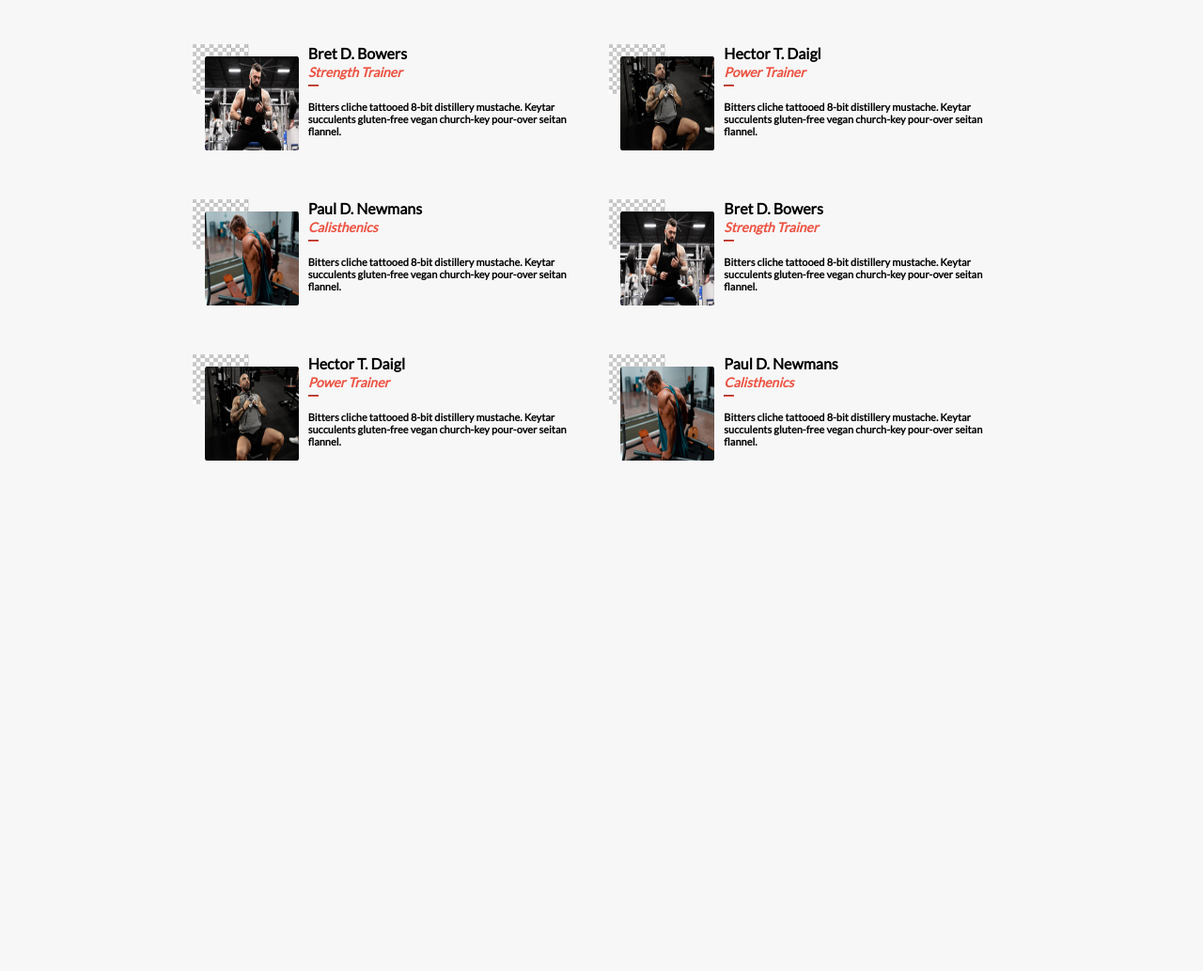
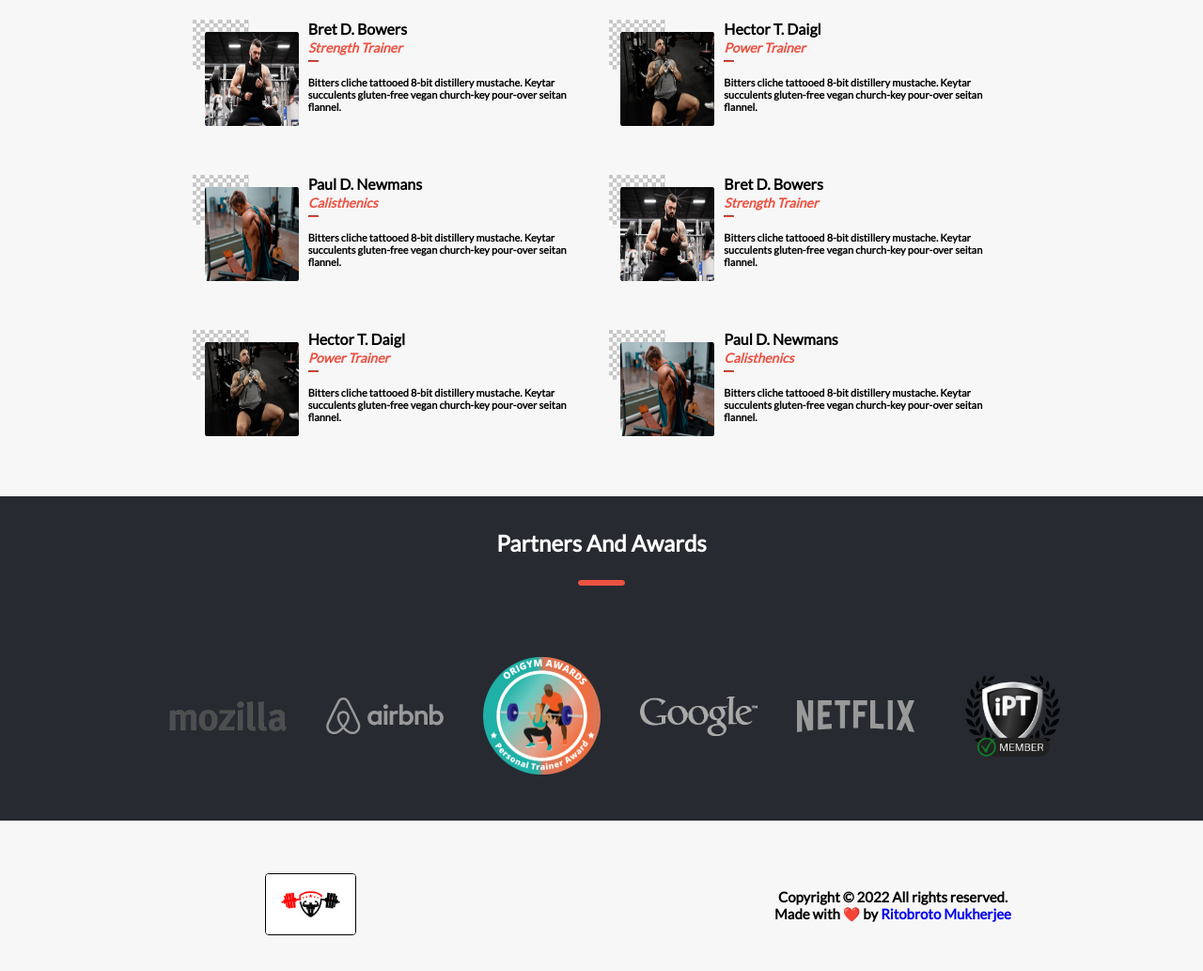
Before and after one commit to RitobrotoMukherjee/capstone-one-fitness, a website: page pages/index.html in a window 1280 px wide. Shown: the part 1592-2625 px from the top of the page at 94% size. Before the commit the page ends 2166 px from the top, so only its background shows below. Drawn offline with Linux system fonts and the light colour scheme; a web font is replaced by a local one.

Commit message:
Add home screen full responsive design except the menu

```diff
--- a/css/style.css
+++ b/css/style.css
@@ -76,7 +76,7 @@ a {
 }
 
 .main-home {
-    padding: 0px 20px;
+  padding: 0 20px;
 }
 
 .intro-paragraph {
@@ -96,7 +96,6 @@ a {
   margin: 0;
   background-image: url(../assets/background/heading-background.jpg);
   background-size: 150px;
-    background-clip: text;
   -webkit-text-fill-color: transparent;
   -webkit-background-clip: text;
 }
@@ -224,15 +223,60 @@ a {
   font-style: italic;
   margin: 5px 0;
 }
+
 .trainer-desc hr {
   width: 3%;
   border-color: var(--text-orange);
   margin: 5px 0;
 }
+
 .about-trainer {
   font-weight: bold;
   font-size: 11px;
   margin: 15px 0;
+}
+
+.partner-section {
+  background: #272a31;
+  padding: 15px;
+}
+
+.partner-list {
+  display: flex;
+  align-items: center;
+  justify-content: center;
+  flex-wrap: wrap;
+}
+
+.partner-list-items {
+  flex: 0 1 85px;
+  margin: 10px 15px;
+}
+
+.partner-list-items img {
+  width: 85px;
+}
+
+footer {
+  display: flex;
+  justify-content: center;
+  align-items: center;
+  padding: 20px;
+  min-height: 100px;
+}
+
+.footer-items {
+  flex: 1 1 100px;
+}
+
+.footer-items img {
+  width: 95px;
+  border-radius: 4px;
+  border: 1px solid var(--black);
+}
+
+.copyright-paragraph {
+  font-size: 15px;
 }
 
 @media screen and (min-width: 768px) {
@@ -267,7 +311,7 @@ a {
   .class-items img {
     width: 60px;
     margin-top: 10%;
-        margin-bottom: 0
+    margin-bottom: 0;
   }
 
   .class-items h3 {
@@ -282,7 +326,7 @@ a {
   }
 
   #see-program-button {
-        padding: 0px;
+    padding: 0;
     background: 0;
     width: auto;
     text-decoration: underline;
@@ -296,4 +340,12 @@ a {
     grid-template-rows: 150px 150px 150px;
     margin: 25px 16%;
   }
+
+  .partner-list-items img {
+    width: 125px;
   }
+
+  .partner-list-items {
+    margin: 15px 21px;
+  }
+}
--- a/js/main.js
+++ b/js/main.js
@@ -0,0 +1,3 @@
+const showCopyrightYear = document.getElementById('current-year');
+
+showCopyrightYear.innerText = new Date().getFullYear();
--- a/pages/index.html
+++ b/pages/index.html
@@ -57,7 +57,7 @@
             </h2>
         </section>
         <section id="program" class="main-section program-section text-center ">
-            <h2 class="heading underline-heading white">Our Classes</h2>
+            <h2 class="underline-heading white">Our Classes</h2>
             <ul class="classes-list">
                 <li class="class-items">
                     <img src="../assets/icons/main-program/icons8-pullups.png" alt="pull-ups">
@@ -97,7 +97,8 @@
                         <span class="trainer-qualification">Strength Trainer</span>
                         <hr>
                         <p class="about-trainer">
-                            Bitters cliche tattooed 8-bit distillery mustache. Keytar succulents gluten-free vegan church-key pour-over seitan flannel.
+                            Bitters cliche tattooed 8-bit distillery mustache. Keytar succulents gluten-free vegan
+                            church-key pour-over seitan flannel.
                         </p>
                     </div>
                 </div>
@@ -108,7 +109,8 @@
                         <span class="trainer-qualification">Power Trainer</span>
                         <hr>
                         <p class="about-trainer">
-                            Bitters cliche tattooed 8-bit distillery mustache. Keytar succulents gluten-free vegan church-key pour-over seitan flannel.
+                            Bitters cliche tattooed 8-bit distillery mustache. Keytar succulents gluten-free vegan
+                            church-key pour-over seitan flannel.
                         </p>
                     </div>
                 </div>
@@ -119,7 +121,8 @@
                         <span class="trainer-qualification">Calisthenics</span>
                         <hr>
                         <p class="about-trainer">
-                            Bitters cliche tattooed 8-bit distillery mustache. Keytar succulents gluten-free vegan church-key pour-over seitan flannel.
+                            Bitters cliche tattooed 8-bit distillery mustache. Keytar succulents gluten-free vegan
+                            church-key pour-over seitan flannel.
                         </p>
                     </div>
                 </div>
@@ -130,7 +133,8 @@
                         <span class="trainer-qualification">Strength Trainer</span>
                         <hr>
                         <p class="about-trainer">
-                            Bitters cliche tattooed 8-bit distillery mustache. Keytar succulents gluten-free vegan church-key pour-over seitan flannel.
+                            Bitters cliche tattooed 8-bit distillery mustache. Keytar succulents gluten-free vegan
+                            church-key pour-over seitan flannel.
                         </p>
                     </div>
                 </div>
@@ -141,7 +145,8 @@
                         <span class="trainer-qualification">Power Trainer</span>
                         <hr>
                         <p class="about-trainer">
-                            Bitters cliche tattooed 8-bit distillery mustache. Keytar succulents gluten-free vegan church-key pour-over seitan flannel.
+                            Bitters cliche tattooed 8-bit distillery mustache. Keytar succulents gluten-free vegan
+                            church-key pour-over seitan flannel.
                         </p>
                     </div>
                 </div>
@@ -152,17 +157,49 @@
                         <span class="trainer-qualification">Calisthenics</span>
                         <hr>
                         <p class="about-trainer">
-                            Bitters cliche tattooed 8-bit distillery mustache. Keytar succulents gluten-free vegan church-key pour-over seitan flannel.
+                            Bitters cliche tattooed 8-bit distillery mustache. Keytar succulents gluten-free vegan
+                            church-key pour-over seitan flannel.
                         </p>
                     </div>
                 </div>
             </div>
         </section>
-        <section id="partner" class="main-section partner-section">
-
+        <section id="partner" class="main-section text-center partner-section">
+            <h2 class="underline-heading white">Partners And Awards</h2>
+            <ul class="partner-list">
+                <li class="partner-list-items">
+                    <img src="../assets/images/partners/mozilla.png" alt="mozilla">
+                </li>
+                <li class="partner-list-items">
+                    <img src="../assets/images/partners/airbnb-logo.svg" alt="air bnb">
+                </li>
+                <li class="partner-list-items">
+                    <img src="../assets/images/partners/Award2.png" alt="Award One">
+                </li>
+                <li class="partner-list-items">
+                    <img src="../assets/images/partners/google.png" alt="google">
+                </li>
+                <li class="partner-list-items">
+                    <img src="../assets/images/partners/netflix.svg" alt="netflix">
+                </li>
+                <li class="partner-list-items">
+                    <img src="../assets/images/partners/iptmember.png" alt="iptmember">
+                </li>
+            </ul>
         </section>
     </main>
-    <footer></footer>
+    <footer class="text-center">
+        <div class="footer-items">
+            <img src="../assets/icons/logo.jpg" alt="logo">
+        </div>
+        <div class="footer-items">
+            <p class="about-trainer copyright-paragraph">
+                Copyright &#169; <span id="current-year"></span> All rights reserved.
+                <br>
+                Made with ❤️ by <a href="https://ritobrotomukherjee.github.io/Work-Portfolio/" rel="noopener" target="_blank">Ritobroto Mukherjee</a>
+            </p>
+        </div>
+    </footer>
 
     <script src="../js/main.js"></script>
 </body>
```
Also changed, not shown: assets/icons/logo.jpg (added), assets/images/partners/Award2.png (added), assets/images/partners/airbnb-logo.svg (added), assets/images/partners/google.png (added), assets/images/partners/iptmember.png (added), assets/images/partners/mozilla.png (added), assets/images/partners/netflix.svg (added). Lines whose indentation alone changed are shown as unchanged.
